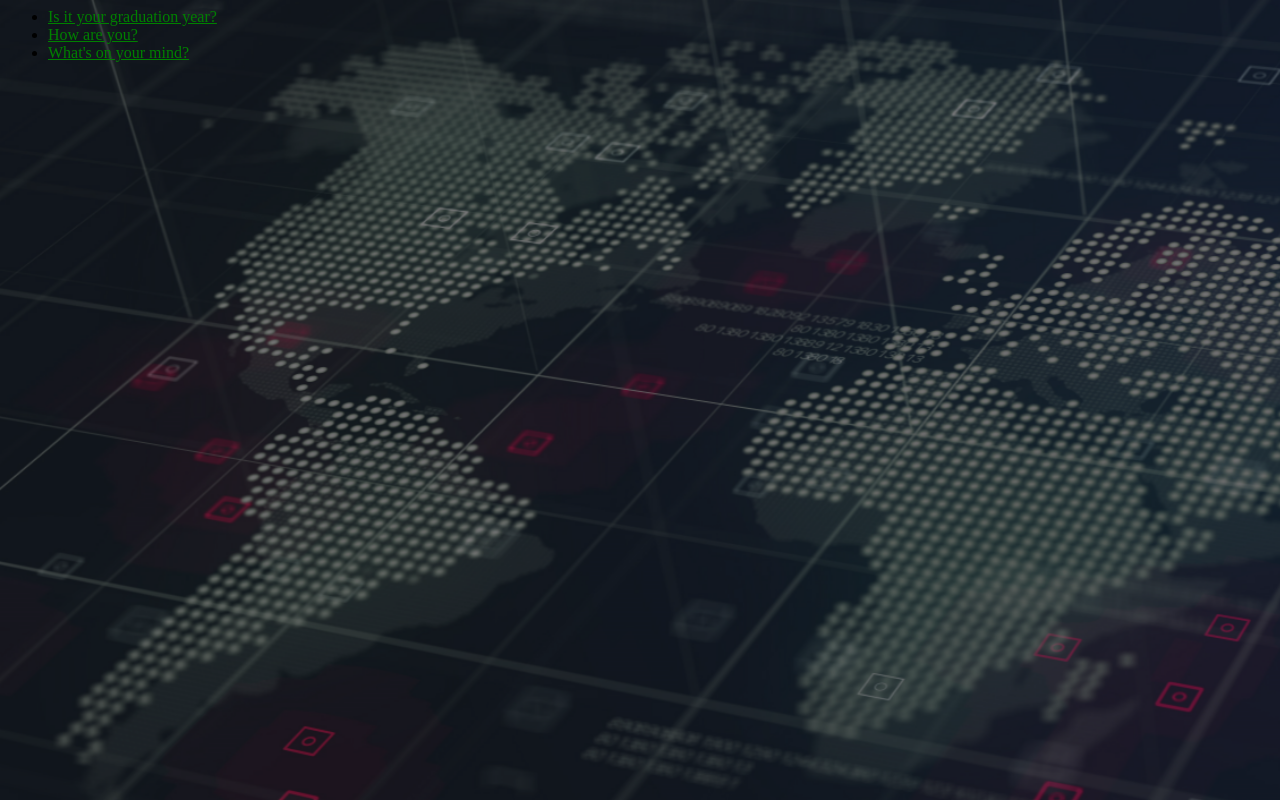
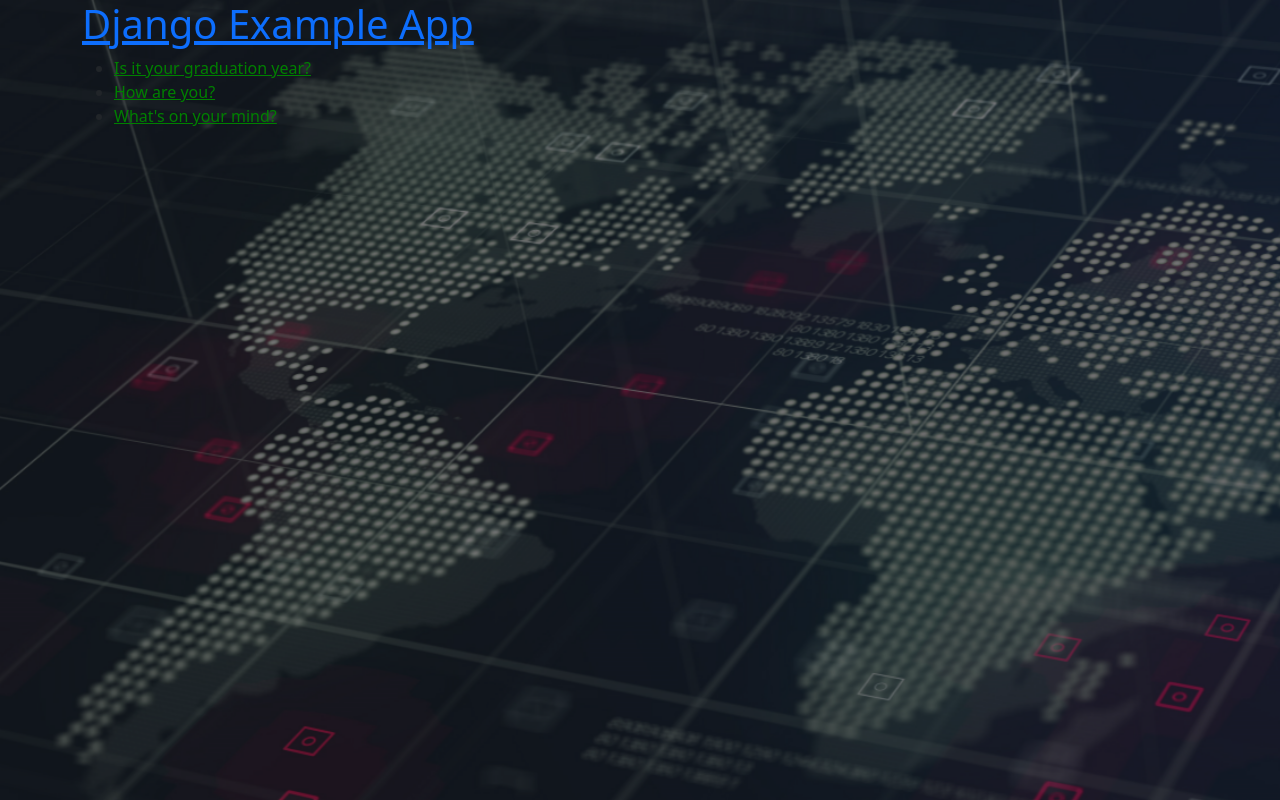
Before and after one commit to seeker-mzs/DjangoTask2, a Django app: page /polls/ in a window 1280 px wide. Run offline with Django 5.2, Linux system fonts and the light colour scheme; data comes from the database, SQL or seed files in the repository.

Commit message:
version 4

```diff
--- a/polls/static/polls/style.css
+++ b/polls/static/polls/style.css
@@ -9,4 +9,6 @@ li a:hover {
 body {
   background: white url("images/home-top.png") no-repeat;
   background-size: cover;
+  width: 100vw;
+  height: 100vh;
 }
--- /dev/null
+++ b/polls/templates/polls/base.html
@@ -0,0 +1,23 @@
+{% load static %}
+
+<!DOCTYPE html>
+<html>
+    <head>
+        <title>Django Example App</title>
+        <link rel="stylesheet" href="https://cdn.jsdelivr.net/npm/bootstrap@5.3.3/dist/css/bootstrap.min.css" integrity="sha384-QWTKZyjpPEjISv5WaRU9OFeRpok6YctnYmDr5pNlyT2bRjXh0JMhjY6hW+ALEwIH" crossorigin="anonymous">
+        <link rel="stylesheet" href="https://fonts.googleapis.com/css?family=Lobster&subset=latin,latin-ext">
+        <link rel="stylesheet" href="{% static 'polls/style.css' %}">
+    </head>
+    <body>
+        <header class="page-header">
+          <div class="container">
+              <h1><a href="/">Django Example App</a></h1>
+          </div>
+        </header>
+
+        <main class="container">
+          {% block content %}
+          {% endblock %}
+        </main>
+    </body>
+</html>
--- a/polls/templates/polls/index.html
+++ b/polls/templates/polls/index.html
@@ -1,5 +1,6 @@
-{% load static %}
-<link rel="stylesheet" href="{% static 'polls/style.css' %}">
+{% extends 'polls/base.html' %}
+
+{% block content %}
 
     {% if latest_question_list %}
         <ul>
@@ -10,3 +11,5 @@
     {% else %}
         <p>No polls are available.</p>
     {% endif %}
+
+{% endblock %}
```
Lines whose indentation alone changed are shown as unchanged.
